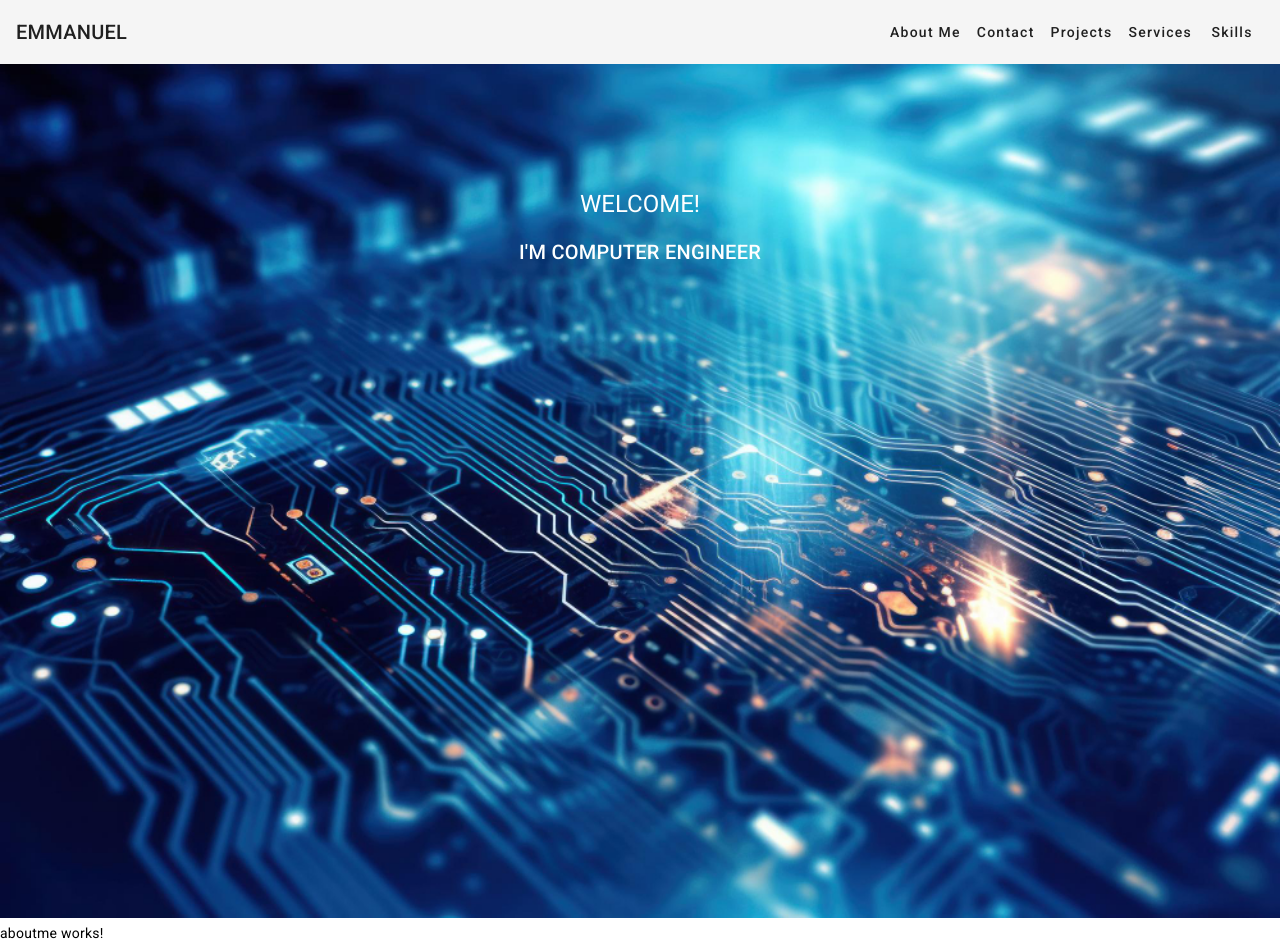
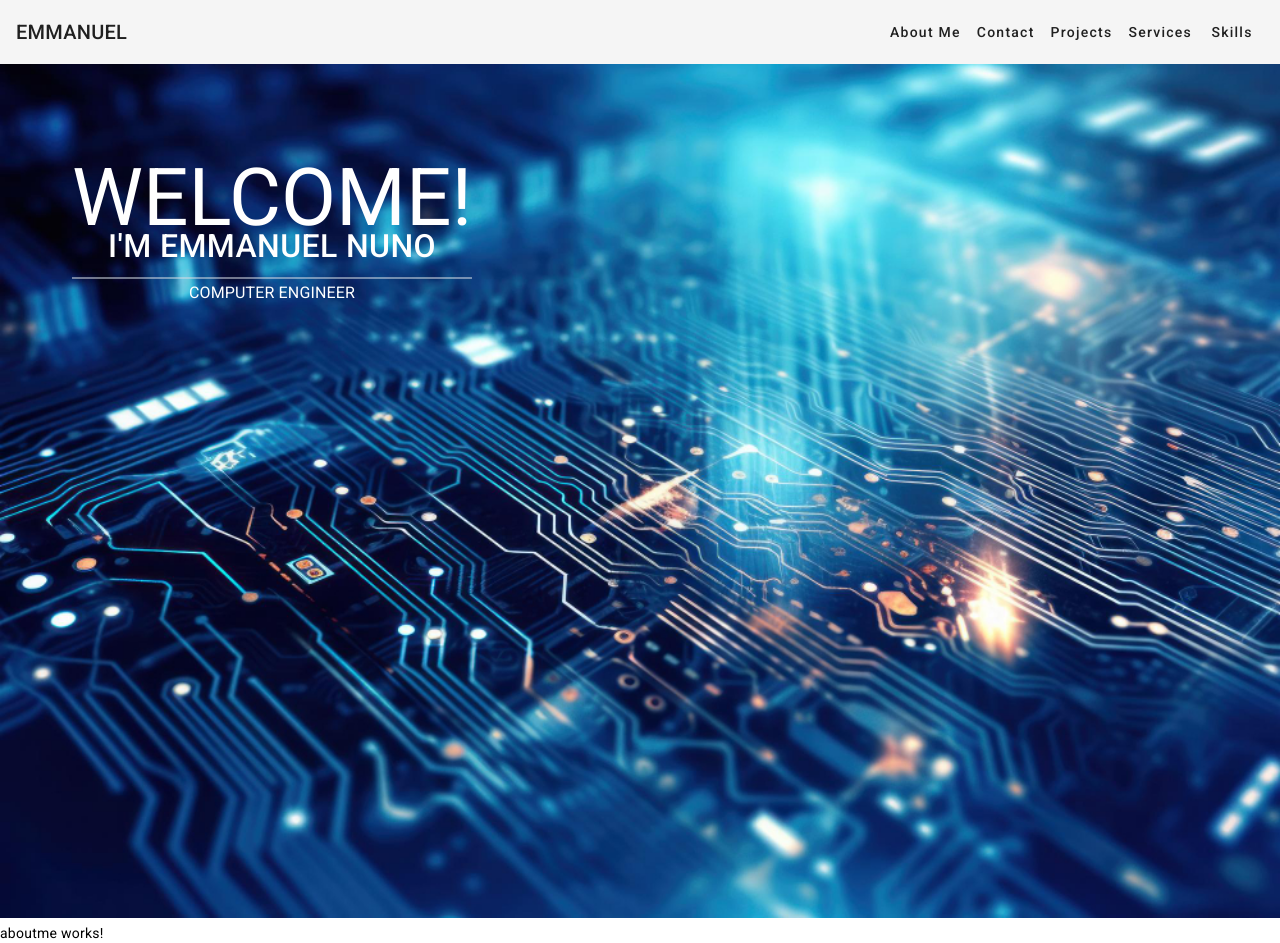
Before and after one commit to emmanuelnunoe/emmanuelnunoe, an Angular app in the folder website/emmanuelnuno/: page / in a window 1280 px wide. Built offline with nearby package versions, Linux system fonts and the light colour scheme.

Commit message:
fixed welcome text size, position and added divider, also  added mentions component.

```diff
--- a/website/emmanuelnuno/src/app/app.component.css
+++ b/website/emmanuelnuno/src/app/app.component.css
@@ -1,14 +1,24 @@
-
 .welcome-text {
-  font-size:10%;
-  padding: 5em;
+  padding: 1em;
+  margin:1rem;
   text-align: center;
   position: absolute;
   top: 20%;
-  left: 50%;
+  left: 20%;
   transform: translate(-50%, -50%);
 }
 
+h1{
+    font-size:5rem;
+}
+
+h2{
+    font-size:2rem;
+}
+
+.mat--divider{
+    background-color:aliceblue;
+}
 .backgorund-img{
    background-position:inherit;
    z-index: 0;
--- a/website/emmanuelnuno/src/app/app.component.html
+++ b/website/emmanuelnuno/src/app/app.component.html
@@ -4,7 +4,9 @@
   <img src="/assets/176840.jpg" alt="circuit-electronics" class="backgorund-img"/>
   <div class="welcome-text">
     <h1>WELCOME!</h1>
-    <h2>I'M COMPUTER ENGINEER</h2>
+    <h2>I'M EMMANUEL NUNO</h2>
+    <mat-divider class="mat--divider"></mat-divider>
+    <h3>COMPUTER ENGINEER</h3>
   </div>
 </div>
 
--- /dev/null
+++ b/website/emmanuelnuno/src/app/component/mentions/mentions.component.html
@@ -0,0 +1 @@
+<p>mentions works!</p>
```
Also changed, not shown: website/emmanuelnuno/src/app/component/mentions/mentions.component.ts (added, +10 -0 lines), website/emmanuelnuno/src/app/component/mentions/mentions.component.css (added), 1 other file (tests, documents, lock files or other folders).
